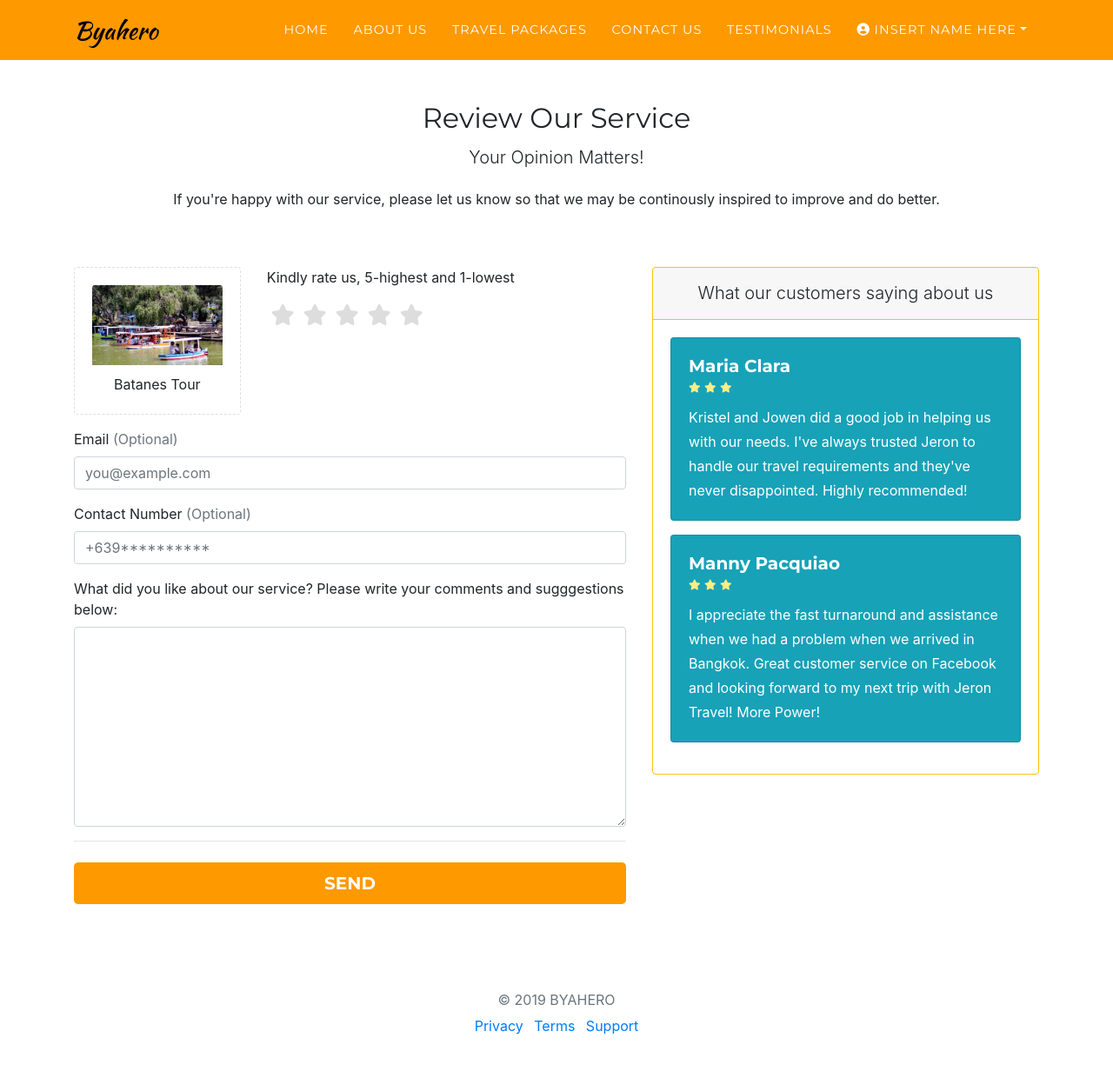
After one commit to msvictorino/byahero2, a CodeIgniter app: page /database/frontend/testimonials in a window 1280 px wide. The commit adds this page. Shown: the whole page at 87% size. Run offline with CodeIgniter, Linux system fonts and the light colour scheme; some libraries are stand-ins or nearby versions; some web fonts are replaced.

Commit message:
add testimonials menu and content

```diff
--- a/application/controllers/Frontend.php
+++ b/application/controllers/Frontend.php
@@ -21,6 +21,14 @@ class Frontend extends CI_Controller {
         $data["curr_path"] = $this->uri->segment(1);
         $this->load->view('frontend/includes/header', $data);
         $this->load->view('frontend/pages/about');
+        $this->load->view('frontend/includes/footer');
+    }
+
+    //Testimonials DISPLAY
+    public function testimonials(){
+        $data["curr_path"] = $this->uri->segment(1);
+        $this->load->view('frontend/includes/header', $data);
+        $this->load->view('frontend/pages/testimonials/testimonials');
         $this->load->view('frontend/includes/footer');
     }
 
--- a/application/views/frontend/includes/navbar.php
+++ b/application/views/frontend/includes/navbar.php
@@ -18,6 +18,9 @@
             </li>
             <li class="nav-item">
                 <a class="nav-link js-scroll-trigger" href="#contactus">Contact Us</a>
+            </li>
+            <li class="nav-item">
+                <a class="nav-link" href="">Testimonials</a>
             </li>
             <?php if($this->session->is_logged_in && $this->session->role == "admin" ): ?>
                 <li class="nav-item">
--- a/application/views/frontend/includes/navbar2.php
+++ b/application/views/frontend/includes/navbar2.php
@@ -20,6 +20,9 @@
           </li>
           <li class="nav-item">
             <a class="nav-link js-scroll-trigger" href="#contactus">Contact Us</a>
+          </li>
+          <li class="nav-item">
+            <a class="nav-link" href="<?= base_url() ?>frontend/testimonials">Testimonials</a>
           </li>
           <?php if($this->session->is_logged_in && $this->session->role == "admin" ): ?>
             <li class="nav-item">
--- /dev/null
+++ b/application/views/frontend/pages/testimonials/testimonials.php
@@ -0,0 +1,153 @@
+<style>
+ @import url(//netdna.bootstrapcdn.com/font-awesome/3.2.1/css/font-awesome.css);
+
+fieldset, label {
+    margin-bottom: 0.5rem;
+    padding: 0;
+    /* margin-left:0.5rem; */
+    }
+/* body{ margin: 20px; } */
+h1 { font-size: 1.5em; margin: 10px; }
+
+/****** Style Star Rating Widget *****/
+
+.rating {
+  border: none;
+  float: left;
+}
+
+.rating > input { display: none; }
+.rating > label:before {
+  margin: 5px;
+  font-size: 1.5rem;
+  font-family: FontAwesome;
+  display: inline-block;
+  content: "\f005";
+}
+
+.rating > .half:before {
+  content: "\f089";
+  position: absolute;
+}
+
+.rating > label {
+  color: #ddd;
+ float: right;
+}
+
+/***** CSS Magic to Highlight Stars on Hover *****/
+
+.rating > input:checked ~ label, /* show gold star when clicked */
+.rating:not(:checked) > label:hover, /* hover current star */
+.rating:not(:checked) > label:hover ~ label { color: #FFD700;  } /* hover previous stars in list */
+
+.rating > input:checked + label:hover, /* hover current star when changing rating */
+.rating > input:checked ~ label:hover,
+.rating > label:hover ~ input:checked ~ label, /* lighten current selection */
+.rating > input:checked ~ label:hover ~ label { color: #FFED85;  }
+
+.fill-gold{
+    color:#FFED85;
+}
+
+</style>
+<div class="container">
+   <div class="py-5 text-center">
+    <h2>Review Our Service</h2>
+    <p class="lead"> Your Opinion Matters!</p>
+    <p> If you're happy with our service, please let us know so that we may be continously inspired to improve and
+    do better.</p>
+  </div>
+
+  <div class="row">
+    <div class="col-md-5 order-md-2 mb-4">
+      <div class="card border-warning">
+        <div class ="card-header border-warning">
+            <p class = "lead text-center" style = "margin-bottom:0px;"> What our customers saying about us</p>
+        </div>
+                <div class="card-body">
+                        <div class="card text-white bg-info mb-3">
+                                <div class="card-body">
+                                    <h5 class="card-title" style = "margin-bottom: 1px; font-weight: 600;">Maria Clara </h5>
+                                    <i class = "fill-gold fa fa-star fa-xs card-subtitle"> </i>
+                                    <i class = "fill-gold fa fa-star fa-xs card-subtitle"> </i>
+                                    <i class = "fill-gold fa fa-star fa-xs card-subtitle"> </i>
+                                    <p class="card-text mt-2">Kristel and Jowen did a good job in helping us with our needs. I've always trusted Jeron to handle our travel requirements and they've never disappointed. Highly recommended!</p>
+                                </div>
+                        </div>
+                        <div class="card text-white bg-info mb-3">
+                                <div class="card-body">
+                                    <h5 class="card-title" style = "margin-bottom: 1px; font-weight: 600;">Manny Pacquiao </h5>
+                                    <i class = "fill-gold fa fa-star fa-xs card-subtitle"> </i>
+                                    <i class = "fill-gold fa fa-star fa-xs card-subtitle"> </i>
+                                    <i class = "fill-gold fa fa-star fa-xs card-subtitle"> </i>
+                                    <p class="card-text mt-2">I appreciate the fast turnaround and assistance when we had a problem when we arrived in Bangkok. Great customer service on Facebook and looking forward to my next trip with Jeron Travel! More Power!</p>
+                                </div>
+                        </div>
+                </div>
+        </div>
+      </div>
+
+
+    <div class="col-md-7 order-md-1">
+      <form class="needs-validation" novalidate>
+        <div class="row">
+          <div class="col-md-4 mb-3">
+            <div class="card text-center" style = "border-style: dashed;">
+                    <div class="card-body">
+                        <img src="<?= base_url()?>img/frontend/team/baguio_picture.jpg" class="card-img-top" alt="...">
+                        <!-- insert here kung ano picture ng package/tour ang rate nila -->
+                        <p class="card-text mt-2"> Batanes Tour </p>
+                    </div>
+            </div>
+          </div>
+          <div class="col-md-6 mb-3">
+            <label for="lastName" style = "display:block;">Kindly rate us, 5-highest and 1-lowest</label>
+            <fieldset class="rating">
+                <input type="radio" id="star5" name="rating" value="5" /><label class = "full" for="star5" title="Awesome - 5 stars"></label>
+                <input type="radio" id="star4half" name="rating" value="4 and a half" /><label class="half" for="star4half" title="Pretty good - 4.5 stars"></label>
+                <input type="radio" id="star4" name="rating" value="4" /><label class = "full" for="star4" title="Pretty good - 4 stars"></label>
+                <input type="radio" id="star3half" name="rating" value="3 and a half" /><label class="half" for="star3half" title="Meh - 3.5 stars"></label>
+                <input type="radio" id="star3" name="rating" value="3" /><label class = "full" for="star3" title="Meh - 3 stars"></label>
+                <input type="radio" id="star2half" name="rating" value="2 and a half" /><label class="half" for="star2half" title="Kinda bad - 2.5 stars"></label>
+                <input type="radio" id="star2" name="rating" value="2" /><label class = "full" for="star2" title="Kinda bad - 2 stars"></label>
+                <input type="radio" id="star1half" name="rating" value="1 and a half" /><label class="half" for="star1half" title="Meh - 1.5 stars"></label>
+                <input type="radio" id="star1" name="rating" value="1" /><label class = "full" for="star1" title="Sucks big time - 1 star"></label>
+                <input type="radio" id="starhalf" name="rating" value="half" /><label class="half" for="starhalf" title="Sucks big time - 0.5 stars"></label>
+            </fieldset>
+            <div class="invalid-feedback">
+              Valid last name is required.
+            </div>
+          </div>
+        </div>
+
+        <div class="mb-3">
+          <label for="email">Email <span class="text-muted">(Optional)</span></label>
+          <input type="email" class="form-control" id="email" placeholder="you@example.com">
+          <div class="invalid-feedback">
+            Please enter a valid email address for shipping updates.
+          </div>
+        </div>
+
+        <div class="mb-3">
+          <label for="email">Contact Number <span class="text-muted">(Optional)</span></label>
+          <input type="text" class="form-control" id="enumbermail" placeholder="+639**********">
+          <div class="invalid-feedback">
+            Please enter a valid email address for shipping updates.
+          </div>
+        </div>
+
+        <div class="mb-3">
+          <label for="email">What did you like about our service? Please write your comments and sugggestions below:<span class="text-muted"></span></label>
+          <textarea name="message" id="message" class="form-control" rows="9" cols="25" required="required"></textarea>
+          <div class="invalid-feedback">
+            Please enter a valid email address for shipping updates.
+          </div>
+        </div>
+
+        <hr class="mb-4">
+        <button class="btn btn-lg btn-block" type="submit" style="background-color: #FE9900;"><B style="color:white">SEND</B></button>
+      </form>
+    </div>
+  </div>
+</div>
```
